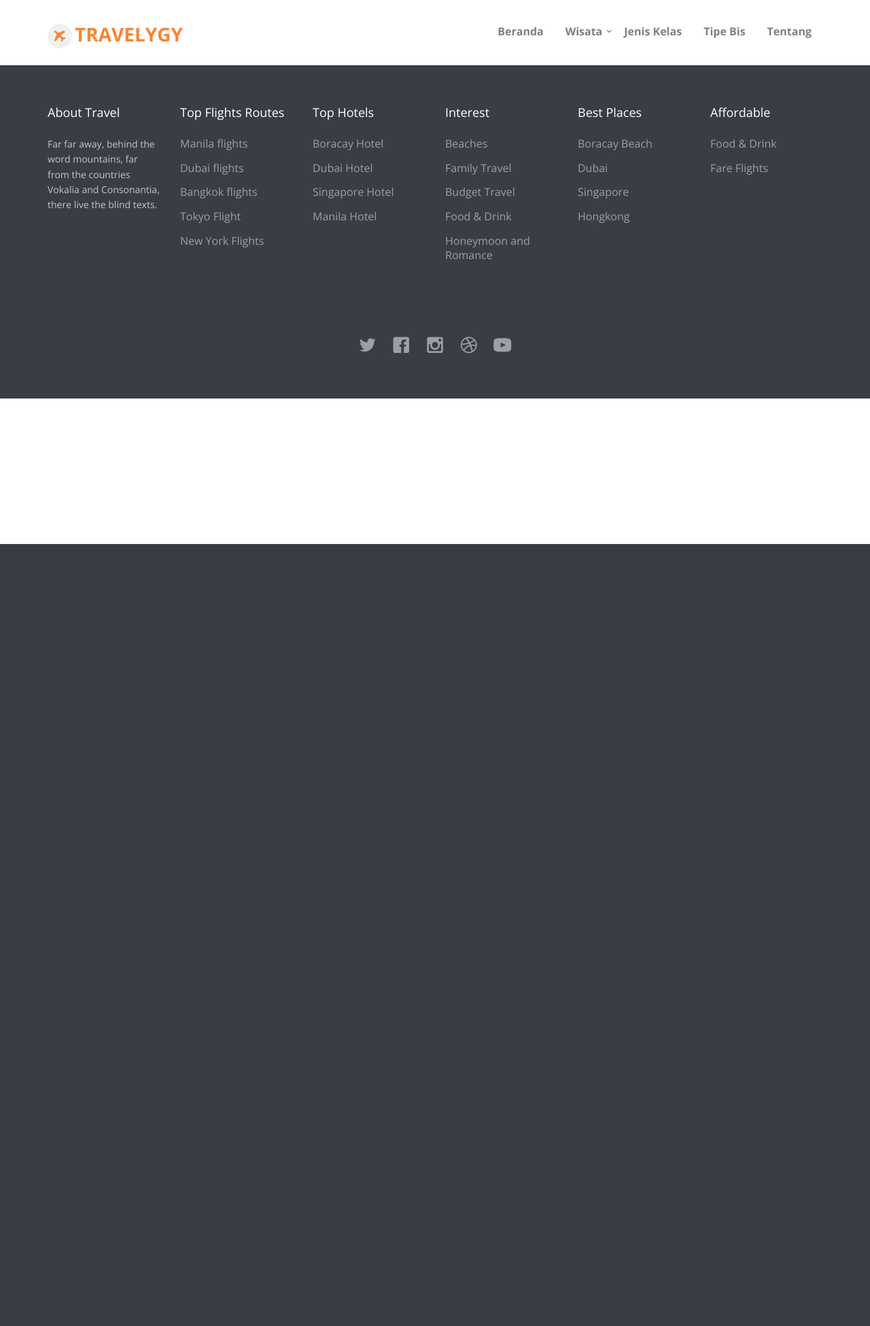
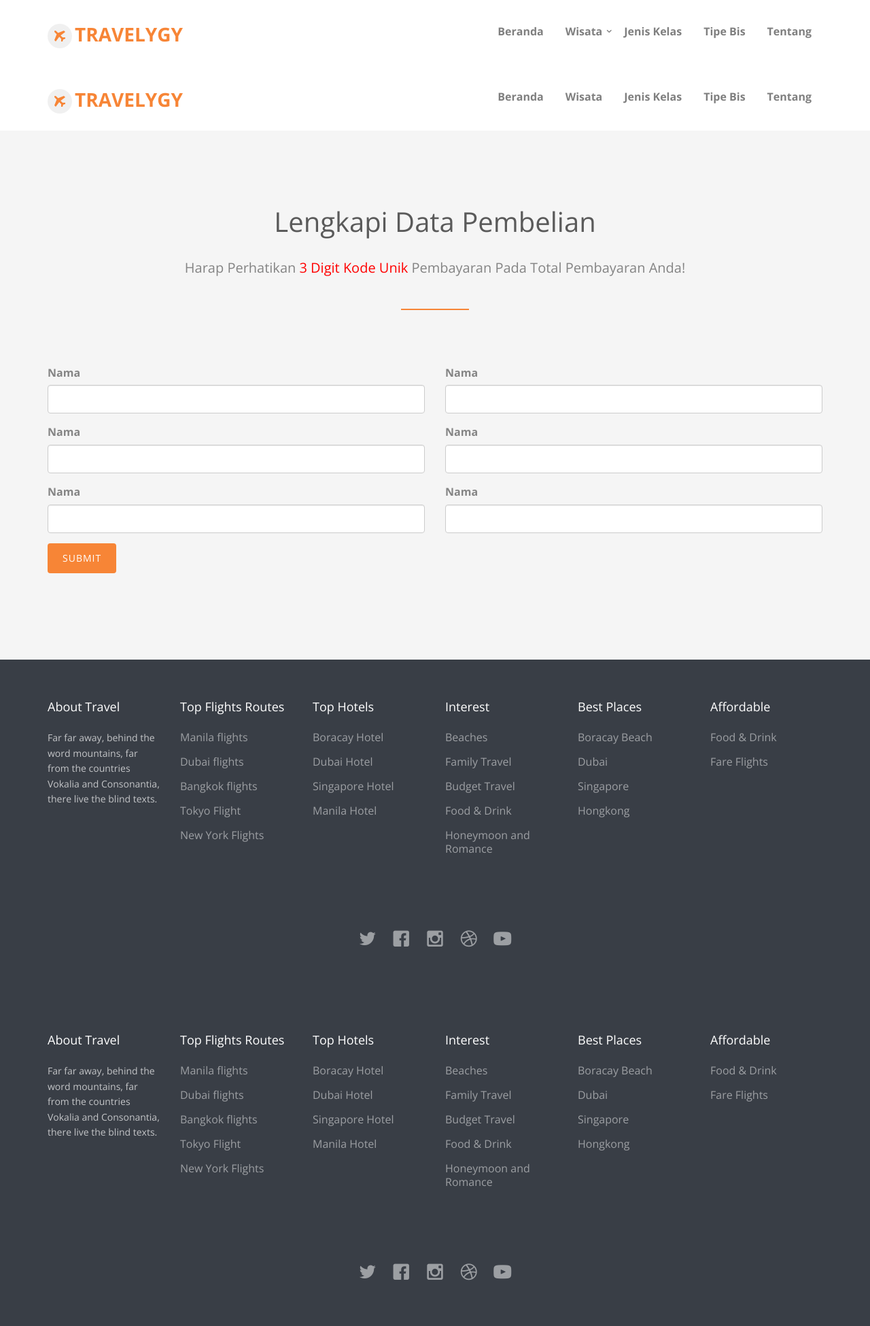
Before and after one commit to fhebriantz/tokoonline, a PHP site: page /index.php?halaman=checkout in a window 1280 px wide. Shown: the whole page at 68% size. Before the commit the page ends 800 px from the top, so only its background shows below. Run offline with PHP 8.4, Linux system fonts and the light colour scheme; data that the repository does not hold is empty; some web fonts are replaced.

Commit message:
fix checkout

```diff
--- a/admin/ubahwisata.php
+++ b/admin/ubahwisata.php
@@ -100,7 +100,7 @@ if (isset($_POST['ubah'])) {
 
     echo "<script>alert('data wisata telah diubah');</script>";
     echo "<script>location='index.php?halaman=wisata';</script>";
-
+// $test = $_GET[id];
     // echo "<pre>";
     // print_r($_FILES["foto"]);
     // echo "</pre>";
--- a/checkout.php
+++ b/checkout.php
@@ -0,0 +1,102 @@
+<?php
+include 'koneksi.php';
+
+$nama = $_GET['nama'];
+$no_hp = $_GET['no_hp'];
+$no_identitas = $_GET['no_identitas'];
+$tanggal_berangkat = $_GET['tanggal_berangkat'];
+$id_kota_asal = $_GET['id_kota_asal'];
+$id_kota_tujuan = $_GET['id_kota_tujuan'];
+$id_kelas = $_GET['id_kelas'];
+
+
+?>
+
+<html class="no-js">
+
+
+<head>
+    <?php include 'index_head.php'; ?>
+</head>
+
+<body>
+	<div id="fh5co-wrapper">
+		<div id="fh5co-page">
+			<?php include 'navbar.php'; ?>
+                <div id="fh5co-tours" class="fh5co-section-gray">
+                    <div class="container"><div class="row">
+                        <div class="col-md-8 col-md-offset-2 text-center heading-section animate-box">
+                            <h3>Lengkapi Data Pembelian</h3>
+                            <p>Harap Perhatikan <span style="color:red">3 Digit Kode Unik</span> Pembayaran Pada Total Pembayaran Anda!</p>
+                        </div>
+                    </div>
+                    <div class="row">
+                        <form>
+                            <div class="col-sm-12">
+                                <div class="row">
+                                    <div class="col-sm-6 form-group">
+                                        <label>Nama</label>
+                                        <input type="text" name="nama" class="form-control">
+                                    </div>
+                                    <div class="col-sm-6 form-group">
+                                        <label>Nama</label>
+                                        <input type="text" name="nama" class="form-control">
+                                    </div>
+                                </div>
+                            </div>
+                            <div class="col-sm-12">
+                                <div class="row">
+                                    <div class="col-sm-6 form-group">
+                                        <label>Nama</label>
+                                        <input type="text" name="nama" class="form-control">
+                                    </div>
+                                    <div class="col-sm-6 form-group">
+                                        <label>Nama</label>
+                                        <input type="text" name="nama" class="form-control">
+                                    </div>
+                                </div>
+                            </div>
+                            <div class="col-sm-12">
+                                <div class="row">
+                                    <div class="col-sm-6 form-group">
+                                        <label>Nama</label>
+                                        <input type="text" name="nama" class="form-control">
+                                    </div>
+                                    <div class="col-sm-6 form-group">
+                                        <label>Nama</label>
+                                        <input type="text" name="nama" class="form-control">
+                                    </div>
+                                </div>
+                            </div>
+                            <div class="col-sm-12">
+                                <div class="row">
+                                    <div class="col-sm-6 form-group">
+                                    <button type="submit" class="btn btn-primary">Submit</button>
+                                    </div>
+                                </div>
+                            </div>
+                        </form>
+                    </div>
+
+                </div>
+		</div>
+	</div>
+	<footer>
+		<?php include 'footer.php'; ?>
+	</footer>
+
+
+
+	</div>
+	<!-- END fh5co-page -->
+
+	</div>
+	<!-- END fh5co-wrapper -->
+
+	<!-- jQuery -->
+
+	<?php include 'index_js.php'; ?>
+
+</body>
+
+</html>
--- /dev/null
+++ b/footer.php
@@ -0,0 +1,66 @@
+<div id="footer">
+			<div class="container">
+				<div class="row row-bottom-padded-md">
+					<div class="col-md-2 col-sm-2 col-xs-12 fh5co-footer-link">
+						<h3>About Travel</h3>
+						<p>Far far away, behind the word mountains, far from the countries Vokalia and Consonantia, there live the blind texts.</p>
+					</div>
+					<div class="col-md-2 col-sm-2 col-xs-12 fh5co-footer-link">
+						<h3>Top Flights Routes</h3>
+						<ul>
+							<li><a href="#">Manila flights</a></li>
+							<li><a href="#">Dubai flights</a></li>
+							<li><a href="#">Bangkok flights</a></li>
+							<li><a href="#">Tokyo Flight</a></li>
+							<li><a href="#">New York Flights</a></li>
+						</ul>
+					</div>
+					<div class="col-md-2 col-sm-2 col-xs-12 fh5co-footer-link">
+						<h3>Top Hotels</h3>
+						<ul>
+							<li><a href="#">Boracay Hotel</a></li>
+							<li><a href="#">Dubai Hotel</a></li>
+							<li><a href="#">Singapore Hotel</a></li>
+							<li><a href="#">Manila Hotel</a></li>
+						</ul>
+					</div>
+					<div class="col-md-2 col-sm-2 col-xs-12 fh5co-footer-link">
+						<h3>Interest</h3>
+						<ul>
+							<li><a href="#">Beaches</a></li>
+							<li><a href="#">Family Travel</a></li>
+							<li><a href="#">Budget Travel</a></li>
+							<li><a href="#">Food &amp; Drink</a></li>
+							<li><a href="#">Honeymoon and Romance</a></li>
+						</ul>
+					</div>
+					<div class="col-md-2 col-sm-2 col-xs-12 fh5co-footer-link">
+						<h3>Best Places</h3>
+						<ul>
+							<li><a href="#">Boracay Beach</a></li>
+							<li><a href="#">Dubai</a></li>
+							<li><a href="#">Singapore</a></li>
+							<li><a href="#">Hongkong</a></li>
+						</ul>
+					</div>
+					<div class="col-md-2 col-sm-2 col-xs-12 fh5co-footer-link">
+						<h3>Affordable</h3>
+						<ul>
+							<li><a href="#">Food &amp; Drink</a></li>
+							<li><a href="#">Fare Flights</a></li>
+						</ul>
+					</div>
+				</div>
+				<div class="row">
+					<div class="col-md-6 col-md-offset-3 text-center">
+						<p class="fh5co-social-icons">
+							<a href="#"><i class="icon-twitter2"></i></a>
+							<a href="#"><i class="icon-facebook2"></i></a>
+							<a href="#"><i class="icon-instagram"></i></a>
+							<a href="#"><i class="icon-dribbble2"></i></a>
+							<a href="#"><i class="icon-youtube"></i></a>
+						</p>
+					</div>
+				</div>
+			</div>
+		</div>
--- a/index.php
+++ b/index.php
@@ -6,72 +6,7 @@ include 'koneksi.php';
 <!--<![endif]-->
 
 <head>
-	<meta charset="utf-8">
-	<meta http-equiv="X-UA-Compatible" content="IE=edge">
-	<title>Travel Bogor Bandung</title>
-	<meta name="viewport" content="width=device-width, initial-scale=1">
-	<meta name="description" content="" />
-	<meta name="keywords" content="free html5, free template, free bootstrap, html5, css3, mobile first, responsive" />
-	<meta name="author" content="Rizki" />
-
-	<!--
-	//////////////////////////////////////////////////////
-
-	FREE HTML5 TEMPLATE
-	DESIGNED & DEVELOPED by FREEHTML5.CO
-
-	Website: 		http://freehtml5.co/
-	Email: 			info@freehtml5.co
-	Twitter: 		http://twitter.com/fh5co
-	Facebook: 		https://www.facebook.com/fh5co
-
-	//////////////////////////////////////////////////////
-	 -->
-
-	<!-- Facebook and Twitter integration -->
-	<meta property="og:title" content="" />
-	<meta property="og:image" content="" />
-	<meta property="og:url" content="" />
-	<meta property="og:site_name" content="" />
-	<meta property="og:description" content="" />
-	<meta name="twitter:title" content="" />
-	<meta name="twitter:image" content="" />
-	<meta name="twitter:url" content="" />
-	<meta name="twitter:card" content="" />
-
-	<!-- Place favicon.ico and apple-touch-icon.png in the root directory -->
-	<link rel="shortcut icon" href="favicon.ico">
-
-	<link href='https://fonts.googleapis.com/css?family=Open+Sans:400,700,300' rel='stylesheet' type='text/css'>
-
-	<!-- Animate.css -->
-	<link rel="stylesheet" href="css/animate.css">
-	<!-- Icomoon Icon Fonts-->
-	<link rel="stylesheet" href="css/icomoon.css">
-	<!-- Bootstrap  -->
-	<link rel="stylesheet" href="css/bootstrap.css">
-	<!-- Superfish -->
-	<link rel="stylesheet" href="css/superfish.css">
-	<!-- Magnific Popup -->
-	<link rel="stylesheet" href="css/magnific-popup.css">
-	<!-- Date Picker -->
-	<link rel="stylesheet" href="css/bootstrap-datepicker.min.css">
-	<!-- CS Select -->
-	<link rel="stylesheet" href="css/cs-select.css">
-	<link rel="stylesheet" href="css/cs-skin-border.css">
-
-	<link rel="stylesheet" href="css/style.css">
-	<link rel="stylesheet" href="css/custom.css">
-
-
-
-	<!-- Modernizr JS -->
-	<script src="js/modernizr-2.6.2.min.js"></script>
-	<!-- FOR IE9 below -->
-	<!--[if lt IE 9]>
-	<script src="js/respond.min.js"></script>
-	<![endif]-->
-
+<?php include 'index_head.php'; ?>
 </head>
 
 <body>
@@ -82,18 +17,16 @@ include 'koneksi.php';
 			<!-- konten -->
 			<?php
 			if (isset($_GET["halaman"])) {
-				if ($_GET["halaman"] == "blog") {
-					include 'blog.php';
-				} elseif ($_GET["halaman"] == "car") {
+				if ($_GET["halaman"] == "car") {
 					include 'car.php';
-				} elseif ($_GET["halaman"] == "contact") {
+				}  elseif ($_GET["halaman"] == "contact") {
 					include 'contact.php';
 				} elseif ($_GET["halaman"] == "flight") {
 					include 'flight.php';
-				} elseif ($_GET["halaman"] == "hotel") {
-					include 'hotel.php';
-				} elseif ($_GET["halaman"] == "vacation") {
+				}  elseif ($_GET["halaman"] == "vacation") {
 					include 'vacation.php';
+				}	elseif ($_GET["halaman"] == "checkout") {
+					include 'checkout.php';
 				}
 			} else {
 				include 'home.php';
@@ -181,32 +47,7 @@ include 'koneksi.php';
 
 	<!-- jQuery -->
 
-
-	<script src="js/jquery.min.js"></script>
-	<!-- jQuery Easing -->
-	<script src="js/jquery.easing.1.3.js"></script>
-	<!-- Bootstrap -->
-	<script src="js/bootstrap.min.js"></script>
-	<!-- Waypoints -->
-	<script src="js/jquery.waypoints.min.js"></script>
-	<script src="js/sticky.js"></script>
-
-	<!-- Stellar -->
-	<script src="js/jquery.stellar.min.js"></script>
-	<!-- Superfish -->
-	<script src="js/hoverIntent.js"></script>
-	<script src="js/superfish.js"></script>
-	<!-- Magnific Popup -->
-	<script src="js/jquery.magnific-popup.min.js"></script>
-	<script src="js/magnific-popup-options.js"></script>
-	<!-- Date Picker -->
-	<script src="js/bootstrap-datepicker.min.js"></script>
-	<!-- CS Select -->
-	<script src="js/classie.js"></script>
-	<script src="js/selectFx.js"></script>
-
-	<!-- Main JS -->
-	<script src="js/main.js"></script>
+	<?php include 'index_js.php'; ?>
 
 </body>
 
--- /dev/null
+++ b/index_head.php
@@ -0,0 +1,49 @@
+<meta charset="utf-8">
+	<meta http-equiv="X-UA-Compatible" content="IE=edge">
+	<title>Travel Bogor Bandung</title>
+	<meta name="viewport" content="width=device-width, initial-scale=1">
+	<meta name="description" content="" />
+	<meta name="keywords" content="free html5, free template, free bootstrap, html5, css3, mobile first, responsive" />
+	<meta name="author" content="Rizki" />
+	<meta property="og:title" content="" />
+	<meta property="og:image" content="" />
+	<meta property="og:url" content="" />
+	<meta property="og:site_name" content="" />
+	<meta property="og:description" content="" />
+	<meta name="twitter:title" content="" />
+	<meta name="twitter:image" content="" />
+	<meta name="twitter:url" content="" />
+	<meta name="twitter:card" content="" />
+
+	<!-- Place favicon.ico and apple-touch-icon.png in the root directory -->
+	<link rel="shortcut icon" href="favicon.ico">
+
+	<link href='https://fonts.googleapis.com/css?family=Open+Sans:400,700,300' rel='stylesheet' type='text/css'>
+
+	<!-- Animate.css -->
+	<link rel="stylesheet" href="css/animate.css">
+	<!-- Icomoon Icon Fonts-->
+	<link rel="stylesheet" href="css/icomoon.css">
+	<!-- Bootstrap  -->
+	<link rel="stylesheet" href="css/bootstrap.css">
+	<!-- Superfish -->
+	<link rel="stylesheet" href="css/superfish.css">
+	<!-- Magnific Popup -->
+	<link rel="stylesheet" href="css/magnific-popup.css">
+	<!-- Date Picker -->
+	<link rel="stylesheet" href="css/bootstrap-datepicker.min.css">
+	<!-- CS Select -->
+	<link rel="stylesheet" href="css/cs-select.css">
+	<link rel="stylesheet" href="css/cs-skin-border.css">
+
+	<link rel="stylesheet" href="css/style.css">
+	<link rel="stylesheet" href="css/custom.css">
+
+
+
+	<!-- Modernizr JS -->
+	<script src="js/modernizr-2.6.2.min.js"></script>
+	<!-- FOR IE9 below -->
+	<!--[if lt IE 9]>
+	<script src="js/respond.min.js"></script>
+	<![endif]-->
--- /dev/null
+++ b/index_js.php
@@ -0,0 +1,26 @@
+
+	<script src="js/jquery.min.js"></script>
+	<!-- jQuery Easing -->
+	<script src="js/jquery.easing.1.3.js"></script>
+	<!-- Bootstrap -->
+	<script src="js/bootstrap.min.js"></script>
+	<!-- Waypoints -->
+	<script src="js/jquery.waypoints.min.js"></script>
+	<script src="js/sticky.js"></script>
+
+	<!-- Stellar -->
+	<script src="js/jquery.stellar.min.js"></script>
+	<!-- Superfish -->
+	<script src="js/hoverIntent.js"></script>
+	<script src="js/superfish.js"></script>
+	<!-- Magnific Popup -->
+	<script src="js/jquery.magnific-popup.min.js"></script>
+	<script src="js/magnific-popup-options.js"></script>
+	<!-- Date Picker -->
+	<script src="js/bootstrap-datepicker.min.js"></script>
+	<!-- CS Select -->
+	<script src="js/classie.js"></script>
+	<script src="js/selectFx.js"></script>
+
+	<!-- Main JS -->
+	<script src="js/main.js"></script>
```
Also changed, not shown: other parts of index.php (+1 -68 lines), formpemesanan.php (+14 -12 lines).
